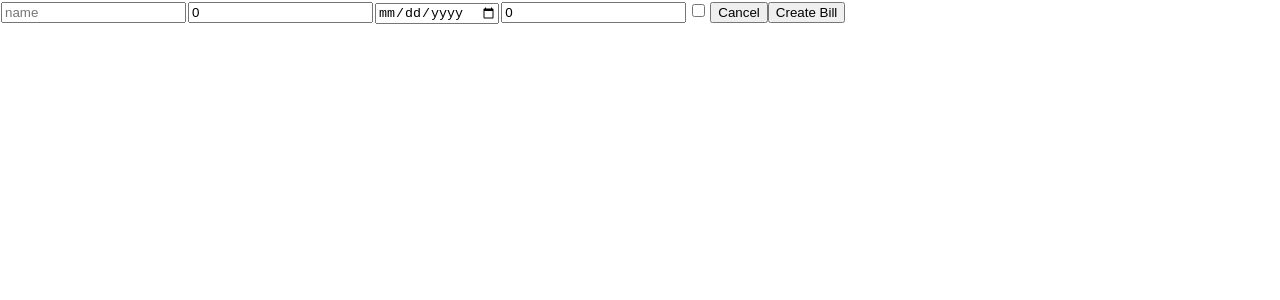
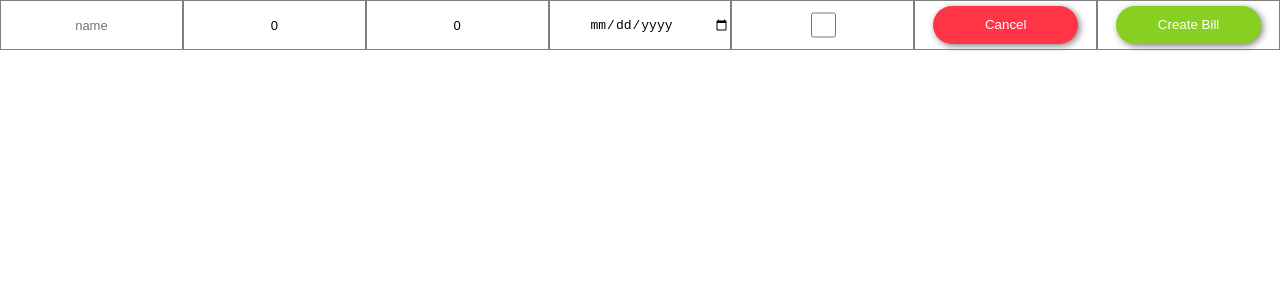
Before and after one commit to Jordanmb803/react-bud-get-organized, a React (Create React App) app: page /#/budget/bill/new in a window 1280 px wide. Shown: the top 300 px of the page. Built offline with nearby package versions, Linux system fonts and the light colour scheme; what redux-promise-middleware would draw is missing.

Commit message:
Styling added

```diff
--- a/src/components/bill/index.js
+++ b/src/components/bill/index.js
@@ -81,6 +81,7 @@ class Bill extends Component {
           return(
             <td key={col + i}>
               <input
+                className={`${col} input`}
                 readOnly={!this.state.editable}
                 type={k[1]}
                 value={this.state[col]}
@@ -89,8 +90,9 @@ class Bill extends Component {
             </td>
           )
         })}
-        <td>
+        <td align="center" className="checkbox_td">
           <input
+            className="paid_input"
             disabled={!this.state.editable}
             type="checkbox"
             value={this.state.paid}
@@ -98,14 +100,18 @@ class Bill extends Component {
             onClick={ e => this.handleClick(e)}
           />
         </td>
-        <td>
+      <td className={this.state.editable ? 'hidden' : 'td_button'}>
           <button hidden={this.state.editable} onClick={e => this.setState({editable: true })}>
-            Edit
+            EDIT
           </button>
+        </td>
+        <td className={this.state.editable ? 'td_button' : 'hidden'}>
           <button hidden={!this.state.editable} onClick={() => this.updateBill()}>
             DONE
           </button>
-          <button onClick={() => this.props.deleteBill(this.props.bill.id) }>
+        </td>
+        <td className="td_button">
+          <button className="red" onClick={() => this.props.deleteBill(this.props.bill.id) }>
             REMOVE
           </button>
         </td>
--- a/src/components/bill/new.js
+++ b/src/components/bill/new.js
@@ -11,7 +11,7 @@ class NewBill extends Component {
       paid: false,
       recurring: false,
       paid_amount: 0,
-      columns: [['name', 'text'], ['bill_amount', 'text'], ['due_date', 'date'], ['paid_amount', 'text']],
+      columns: [['name', 'text'], ['bill_amount', 'text'], ['paid_amount', 'text'], ['due_date', 'date']],
       checkboxes: ['paid']
     }
     this.createBill = this.createBill.bind(this)
@@ -77,6 +77,7 @@ class NewBill extends Component {
           return(
             <td key={col + i}>
               <input
+                className="paid_input"
                 type='checkbox'
                 value={this.state[col]}
                 checked={this.state[col]}
@@ -85,8 +86,10 @@ class NewBill extends Component {
             </td>
         )})}
         <td>
-            <button onClick={() => this.props.action()}>Cancel</button>
-            <button onClick={() => this.createBill()}>Create Bill</button>
+            <button className="red" onClick={() => this.props.action()}>Cancel</button>
+        </td>
+        <td>
+          <button className="green" onClick={() => this.createBill()}>Create Bill</button>
         </td>
       </tr>
     )
--- /dev/null
+++ b/src/components/budget/budget.css
@@ -0,0 +1,99 @@
+body * {
+  box-sizing: border-box;
+  padding: 0px;
+  font-family:
+}
+
+h3 {
+  font-size: 40px;
+}
+
+#BudgetComponent{
+  position: fixed;
+  width: 60%;
+  top: 50px;
+  left: 50%;
+  margin-left: -30%;
+  display: flex;
+  flex-direction: column;
+  justify-content: center;
+  justify-items: center;
+}
+
+#addBillButton  {
+  position: absolute;
+  top: 5px;
+  right: 5px;
+  width: 80px;
+  height: 40px;
+  background-color: rgb(135, 207, 33);
+}
+
+tbody {
+  margin: 5px;
+}
+
+tr {
+  height: 50px;
+  display: flex;
+  justify-content: start;
+}
+
+td, th {
+  height: 100%;
+  width: 14.3%;
+  padding: 0px;
+  display: flex;
+  flex-direction: column;
+  align-items: center;
+  justify-content: center;
+  border: 1px solid grey;
+  vertical-align: middle;
+  text-align: center;
+}
+
+.hidden {
+  display: none;
+}
+
+td > * {
+  width: 100%;
+  text-align: center;
+}
+
+td > input {
+  height: 100%;
+  padding: 0px;
+  font-size: 13px;
+  border: none;
+}
+
+.paid_input {
+  width: 25px;
+}
+
+button {
+  border: none;
+  width: 80%;
+  height: 80%;
+  border-radius: 25px;
+  box-shadow: 2px 2px 7px grey;
+  color: white;
+  background-color: grey;
+}
+
+.red {
+  background-color: #ff3547;
+}
+
+.green {
+  background-color: rgb(135, 207, 33);
+}
+
+tr:nth-child(even) > td > input, tr:nth-child(even) > td, tr:nth-child(even){
+  background-color: #dee2e6;
+}
+
+tr:nth-child(odd) > td > input, tr:nth-child(odd) > td {
+  background-color: white;
+}
--- a/src/components/budget/index.js
+++ b/src/components/budget/index.js
@@ -4,6 +4,7 @@ import { getBills, getMonthlyBillTotal } from '../../ducks/reducers/bills';
 import Bill from '../bill/index'
 import NewBill from '../bill/new'
 import Axios from 'axios';
+import './budget.css'
 
 class Budget extends Component {
   constructor() {
@@ -46,9 +47,15 @@ class Budget extends Component {
 
 
   render() {
+    const monthNames = ["January", "February", "March", "April", "May", "June",
+      "July", "August", "September", "October", "November", "December"
+    ]
+
+
     return(
-      <div>
-        <button onClick={() => this.setState({newBill: true })}>Add Bill</button>
+      <div id="BudgetComponent">
+        <h3>{monthNames[new Date().getMonth()]}</h3>
+        <button id="addBillButton" onClick={() => this.setState({newBill: true })}>ADD BILL</button>
         <table>
           <tbody>
             <tr>
@@ -57,6 +64,8 @@ class Budget extends Component {
               <th>Amount Paid</th>
               <th>Due Date</th>
               <th>Paid?</th>
+              <th>Edit</th>
+              <th>Remove</th>
             </tr>
             {this.props.bills.map((bill, i) =>(
               <Bill key={i + bill.name} bill={bill} action={this.billCreatedOrEdited} deleteBill={this.deleteBill}/>
@@ -74,8 +83,12 @@ class Budget extends Component {
               </td>
               <td>
                 <strong>Remaining Bills: </strong>
+              </td>
+              <td>
                 ${this.props.totals.bills_remaining_total}
               </td>
+              <td></td>
+              <td></td>
             </tr>
           </tbody>
         </table>
@@ -87,7 +100,7 @@ class Budget extends Component {
 function mapStateToProps(state) {
   return {
     bills: state.bills.bills,
-    totals: state.bills.totals
+    totals: state.bills.totals,
   }
 }
 
```
